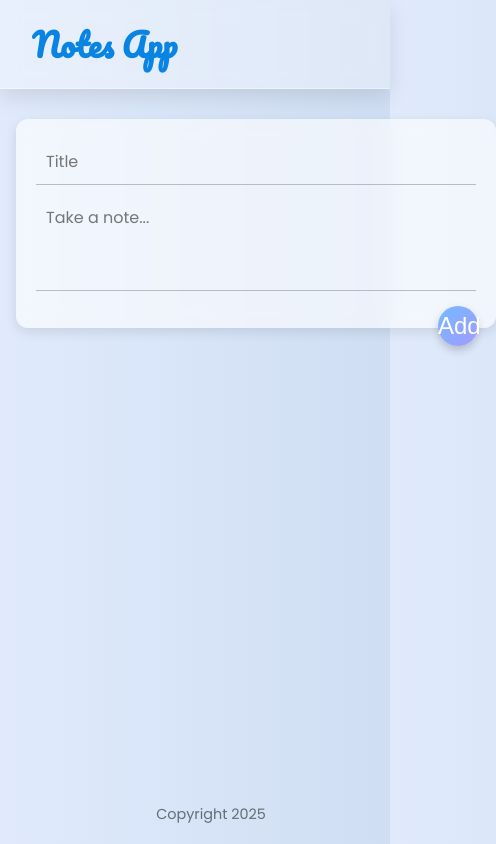
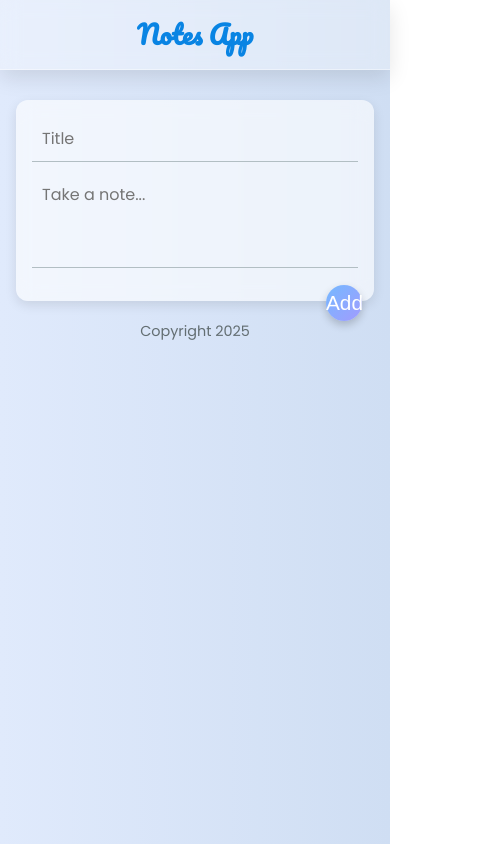
Before and after one commit to nuha-khan/notes-app, a React (Create React App) app: page / in a window 390 px wide. Shown: the whole page, 496 px wide, since content can reach past the window. Built offline with nearby package versions, Linux system fonts and the light colour scheme.

Commit message:
Mobile optimization for CSS

```diff
--- a/src/App.css
+++ b/src/App.css
@@ -24,17 +24,19 @@ header {
   padding: 16px 32px;
   box-shadow: 0 8px 20px rgba(0, 0, 0, 0.1);
   border-bottom: 1px solid rgba(255, 255, 255, 0.4);
+  text-align: center;
 }
 
 header h1 {
   color: #0984e3;
   font-family: 'Pacifico', cursive;
   font-size: 2rem;
+  word-wrap: break-word;
 }
 
 /* Footer */
 footer {
-  position: absolute;
+  position: relative; /* changed from absolute to relative for mobile */
   bottom: 0;
   width: 100%;
   text-align: center;
@@ -47,6 +49,13 @@ footer p {
 }
 
 /* Notes Grid */
+.notes-container {
+  display: flex;
+  flex-wrap: wrap;
+  justify-content: center;
+  margin: 20px 0;
+}
+
 .note {
   background: rgba(255, 255, 255, 0.75);
   backdrop-filter: blur(6px);
@@ -55,7 +64,6 @@ footer p {
   padding: 16px;
   width: 250px;
   margin: 16px;
-  float: left;
   transition: transform 0.2s ease;
 }
 
@@ -96,7 +104,8 @@ footer p {
 /* Note Form */
 form {
   position: relative;
-  width: 480px;
+  width: 100%;
+  max-width: 480px;
   margin: 30px auto 20px auto;
   background: rgba(255, 255, 255, 0.6);
   border-radius: 12px;
@@ -140,3 +149,31 @@ form button:hover {
   transform: scale(1.1);
   background: linear-gradient(135deg, #81ecec, #74b9ff);
 }
+
+/* Mobile Responsive */
+@media (max-width: 768px) {
+  header {
+    padding: 12px 16px;
+  }
+
+  header h1 {
+    font-size: 1.6rem;
+  }
+
+  .note {
+    width: 90%;
+    margin: 12px 0;
+  }
+
+  form {
+    padding: 16px;
+  }
+
+  form button {
+    right: 12px;
+    bottom: -20px;
+    width: 36px;
+    height: 36px;
+    font-size: 1.3rem;
+  }
+}
```
